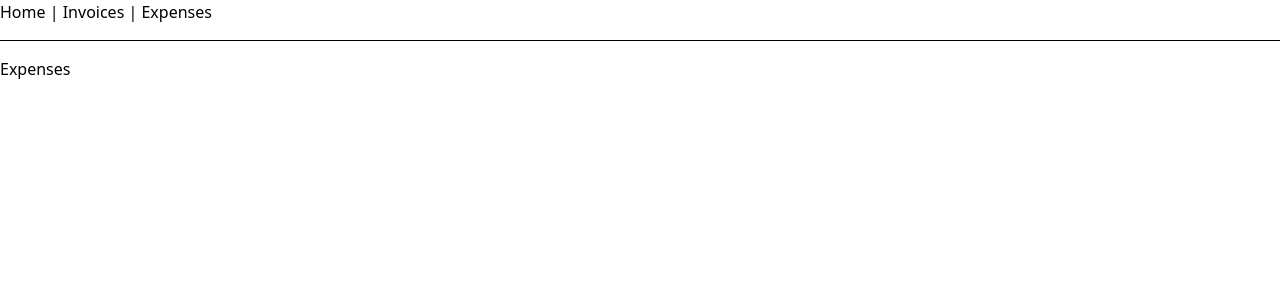
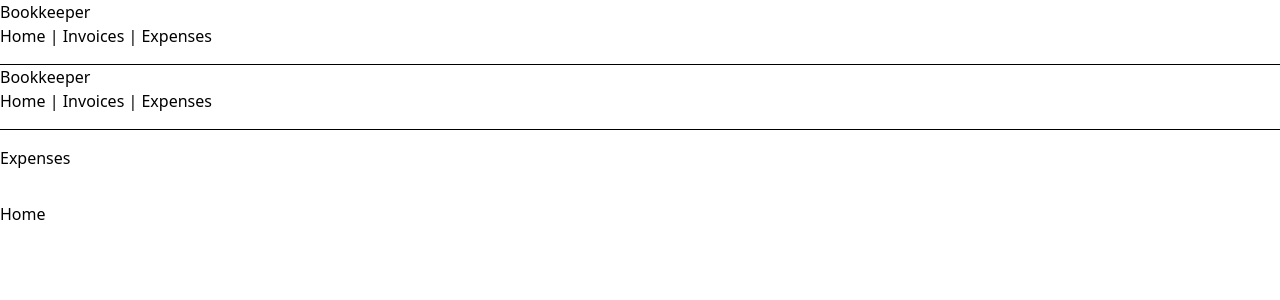
Before and after one commit to tsuyopon-xyz/practice-react-router-v6, a React (Create React App) app: page /expenses in a window 1280 px wide. Shown: the top 300 px of the page. Built offline with nearby package versions, Linux system fonts and the light colour scheme.

Commit message:
Done  nested-routes

```diff
--- a/src/components/Header.tsx
+++ b/src/components/Header.tsx
@@ -1,7 +1,9 @@
-import { Link } from 'react-router-dom';
+import { Link, Outlet } from 'react-router-dom';
 
 export const Header = () => {
   return (
+    <div>
+      <h1>Bookkeeper</h1>
       <nav
         style={{
           borderBottom: 'solid 1px',
@@ -12,5 +14,7 @@ export const Header = () => {
         <Link to="/invoices">Invoices</Link> |<span> </span>
         <Link to="/expenses">Expenses</Link>
       </nav>
+      <Outlet />
+    </div>
   );
 };
--- a/src/routes/router.tsx
+++ b/src/routes/router.tsx
@@ -7,9 +7,16 @@ export const AppRouter = () => {
   return (
     <BrowserRouter>
       <Routes>
-        <Route path="/" element={<Home />} />
+        {/* https://reactrouter.com/docs/en/v6/getting-started/tutorial#add-some-routes */}
+        {/* <Route path="/" element={<Home />} />
         <Route path="expenses" element={<Expenses />} />
-        <Route path="invoices" element={<Invoices />} />
+        <Route path="invoices" element={<Invoices />} /> */}
+
+        {/* https://reactrouter.com/docs/en/v6/getting-started/tutorial#nested-routes */}
+        <Route path="/" element={<Home />}>
+          <Route path="expenses" element={<Expenses />} />
+          <Route path="invoices" element={<Invoices />} />
+        </Route>
       </Routes>
     </BrowserRouter>
   );
```
Lines whose indentation alone changed are shown as unchanged.
